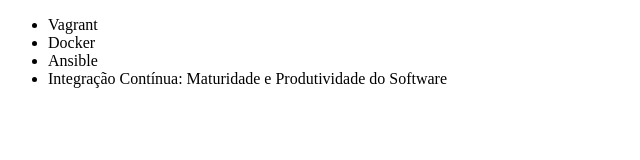
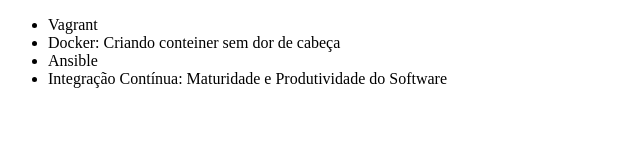
Before and after one commit to WagnerVereda/alura-git, a plain HTML site: page index.html in a window 1280 px wide. Shown: the whole page, without its empty margins (0-640 px from the left). Drawn offline with Linux system fonts and the light colour scheme.

Commit message:
Crrigindo nome do curso de Docker

```diff
--- a/index.html
+++ b/index.html
@@ -7,7 +7,7 @@
 <body>
     <ul>
         <li>Vagrant</li>
-        <li>Docker</li>
+        <li>Docker: Criando conteiner sem dor de cabeça</li>
         <li>Ansible</li>
         <li>Integração Contínua: Maturidade e Produtividade do Software</li>
     </ul>
```
